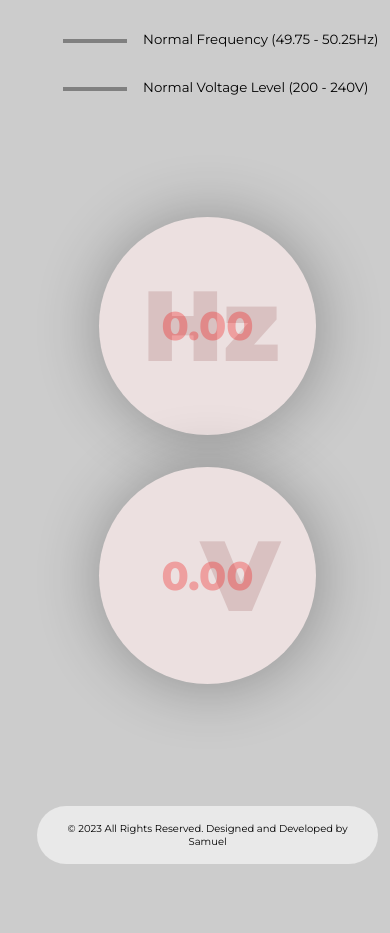
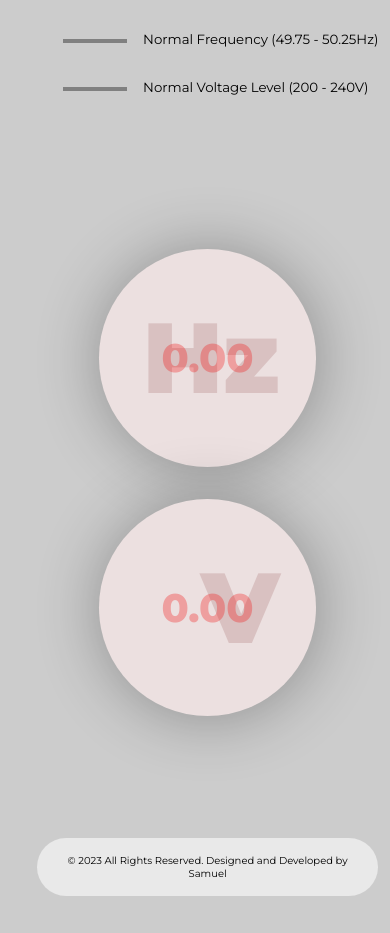
Before and after one commit to Oorimark/voltage-frequence-level-control-interface-server, a Flask app: page / in a window 390 px wide. Shown: the part 403-1336 px from the top of the page. Before the commit the page ends 1267 px from the top, so only its background shows below. Run offline with Flask 2, Linux system fonts and the light colour scheme.

Commit message:
updated ui due to no support for mobile browsers

```diff
--- a/src/templates/index.html
+++ b/src/templates/index.html
@@ -83,10 +83,13 @@
     main .measurement-container {
         display: flex;
         justify-content: space-around;
-        column-gap: 2rem;
-        row-gap: 2rem;
         flex-wrap: wrap;
+        gap: 2rem;
         padding: calc(var(--padding-box) + 3rem);
+    }
+    main .measurement-container:last-child {
+        /* gap, column-gap, row-gap not supported in mobile chrome */
+        margin-top: 2rem;
     }
     main .measurement-container .parameter {
         display: flex;
```
